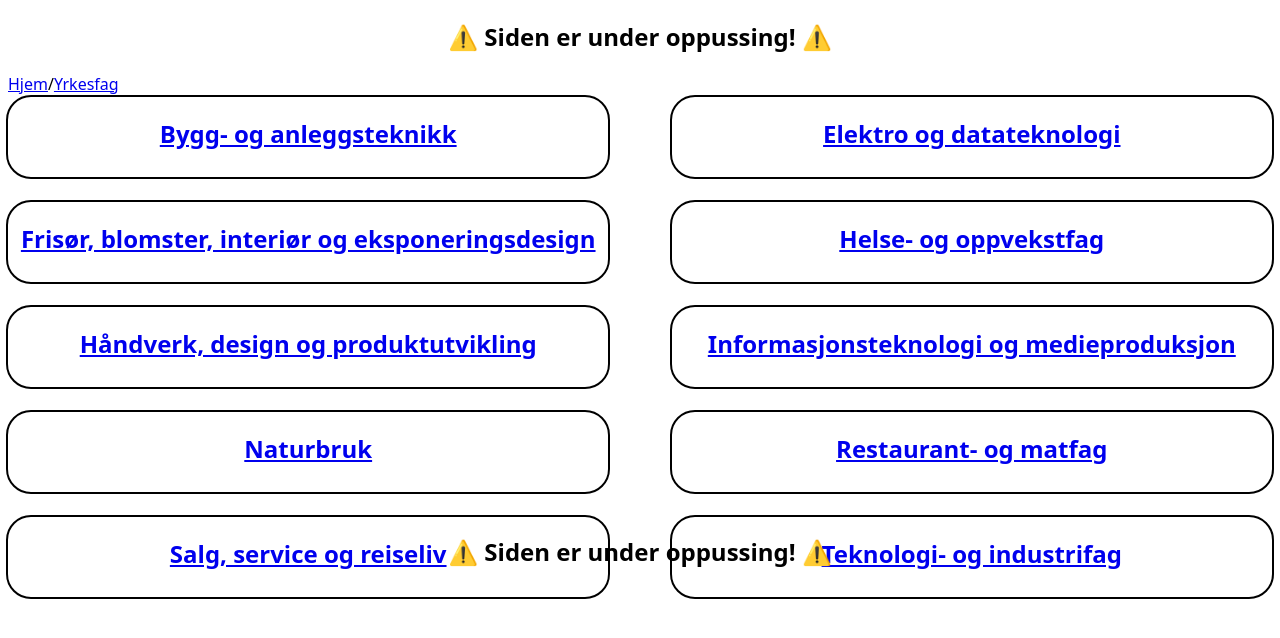
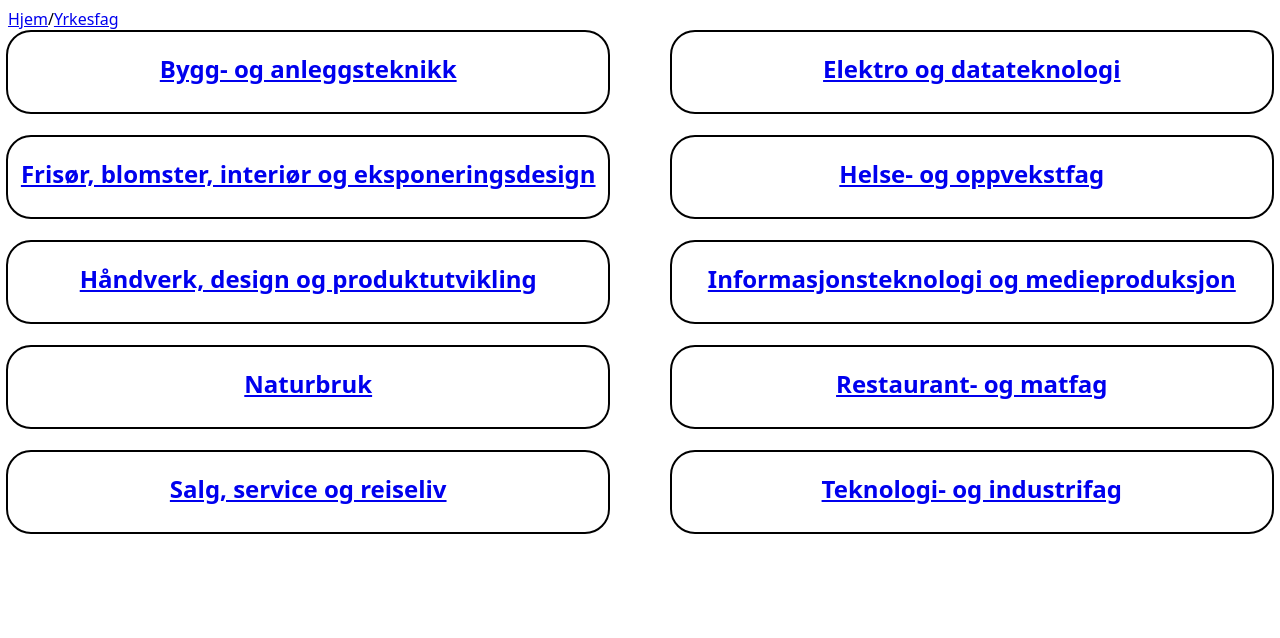
Before and after one commit to HermanErKu/fravaerskalkulator-react, a React (Create React App) app: page /yrkesfag in a window 1280 px wide. Shown: the top 638 px of the page. Built offline with nearby package versions, Linux system fonts and the light colour scheme.

Commit message:
removed unnecessary text

```diff
--- a/src/pages/Yrkesfag.js
+++ b/src/pages/Yrkesfag.js
@@ -23,7 +23,7 @@ const Yrkesfag = () => {
   if (linjeId === null) {
     return (
       <div className='app'>
-        <h2 style={{ textAlign: 'center' }}>⚠️ Siden er under oppussing! ⚠️</h2>
+        {/*<h2 style={{ textAlign: 'center' }}>⚠️ Siden er under oppussing! ⚠️</h2>*/}
 
         <div className='breadCrumbsContainer'>
           <a href='/home' color='inherit'>Hjem</a>
@@ -44,7 +44,7 @@ const Yrkesfag = () => {
           <a href="/yrkesfag?linjeId=8"> <div className="linje" id="linje_page_buttons"> <h2>Salg, service og reiseliv</h2> </div> </a>
           <a href="/yrkesfag?linjeId=9"> <div className="linje" id="linje_page_buttons"> <h2>Teknologi- og industrifag</h2> </div> </a>
         </div>
-        <h2 style={{ textAlign: 'center' }}>⚠️ Siden er under oppussing! ⚠️</h2>
+        {/*<h2 style={{ textAlign: 'center' }}>⚠️ Siden er under oppussing! ⚠️</h2>*/}
       </div>
     );
   } else if (linjeId === "0") {
```
